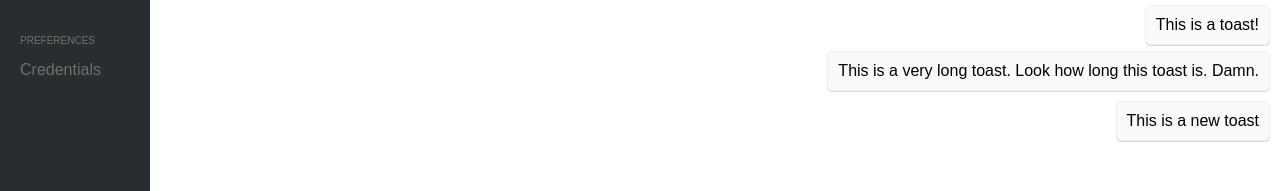
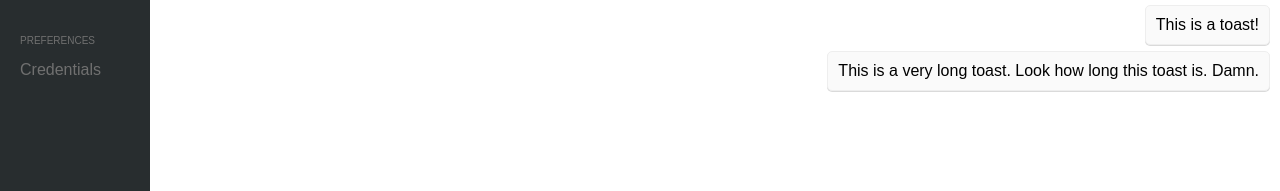
Before and after one commit to pteroborne/XactTools, a React app: page / in a window 1280 px wide. Shown: the top 191 px of the page. Built offline with nearby package versions, Linux system fonts and the light colour scheme; no server answers.

Commit message:
Added global toast method

```diff
--- a/src/Toast.js
+++ b/src/Toast.js
@@ -11,11 +11,13 @@ export default class ToastContainer extends Component{
     ]}
   }
 
-  //Test method to generate new toast
+  //Set global function for toasting
   componentDidMount(){
-    setTimeout(()=>{
-      this.setState({toasts: this.state.toasts.concat({message: 'This is a new toast', display: true})});
-    }, 1050);
+    window.toast = this.sendToast;
+  }
+
+  sendToast = (msg)=>{
+    this.setState({toasts: this.state.toasts.concat({message: msg, display: true})});
   }
 
   removeToast = (i)=>{
@@ -46,6 +48,11 @@ export default class ToastContainer extends Component{
         {renderedToasts}
       </div>
     );
+  }
+
+  //Remove global function
+  componentWillUnmount(){
+    delete window.toast;
   }
 }
 
```
